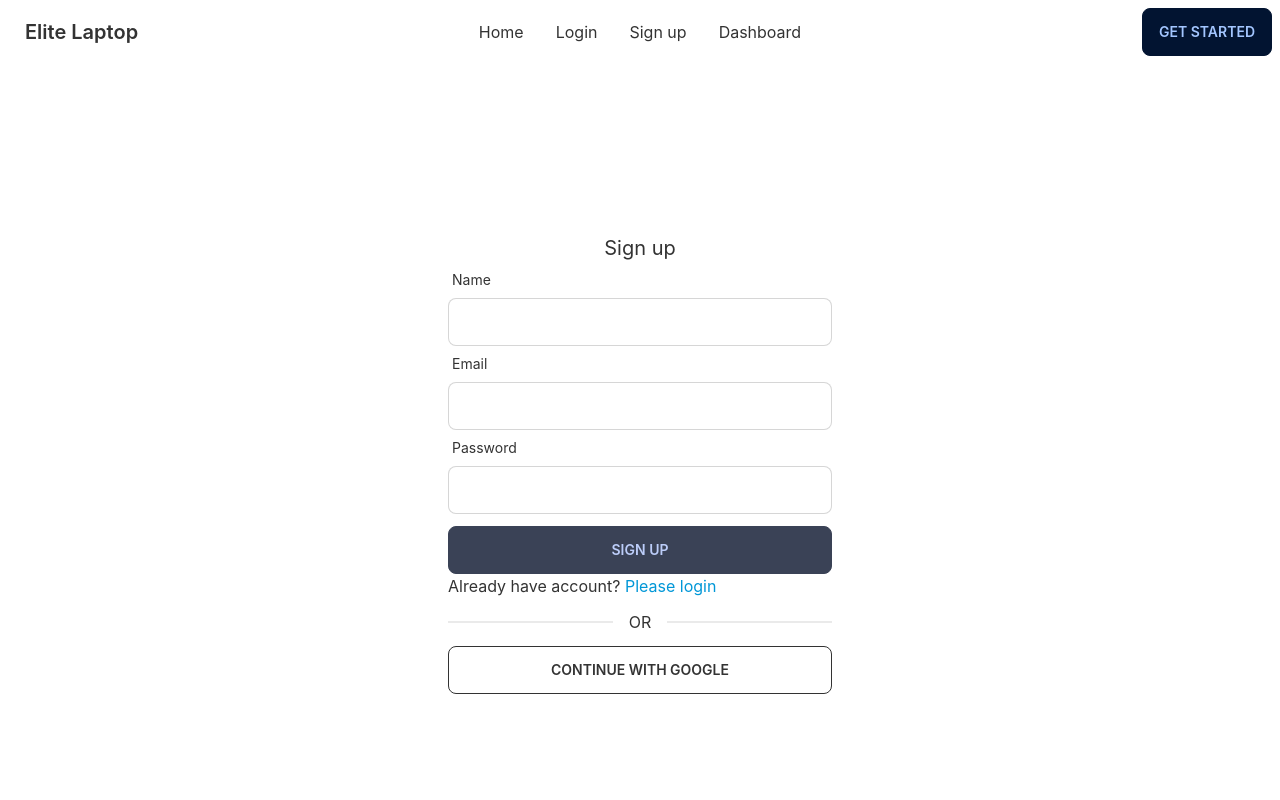
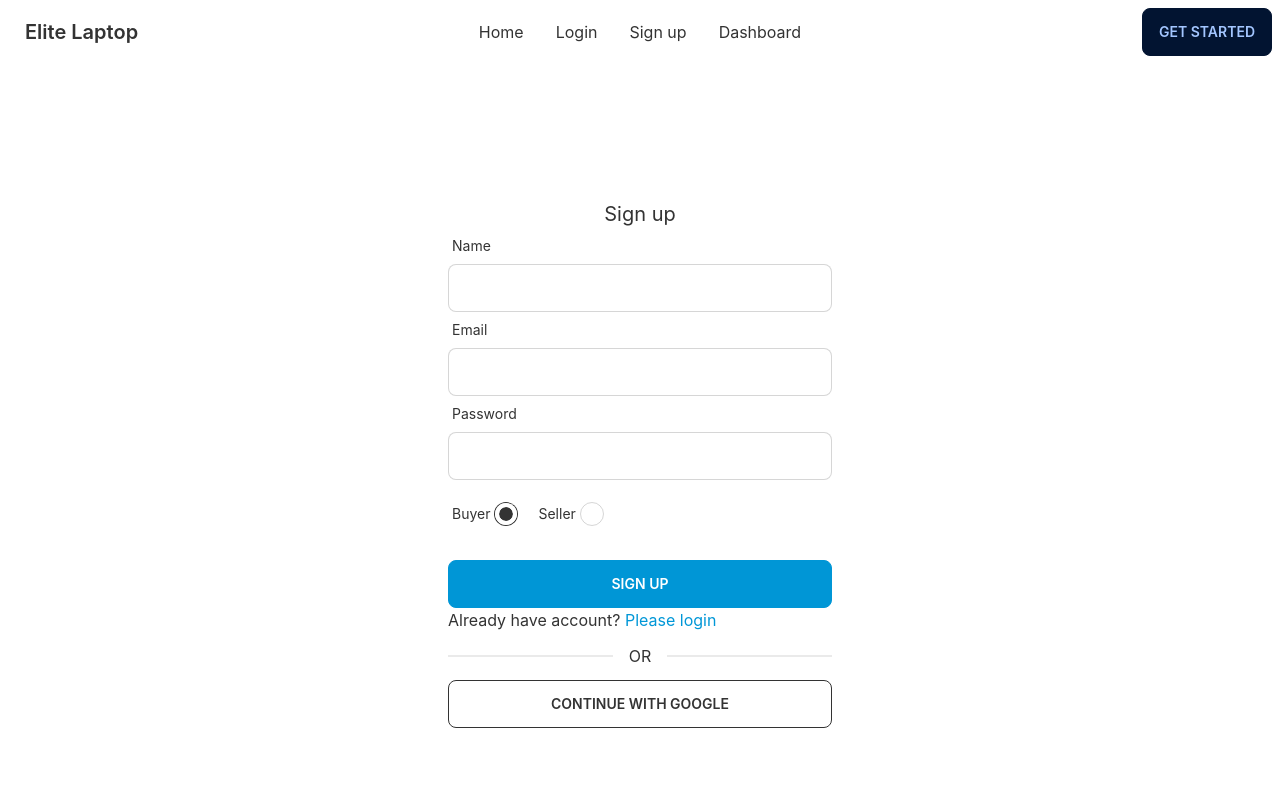
Before and after one commit to mahbub1626/elite-laptop-client, a React (Create React App) app: page /signup in a window 1280 px wide. Shown: the top 800 px of the page. Built offline with nearby package versions, Linux system fonts and the light colour scheme; no server answers.

Commit message:
user singup and post in database

```diff
--- a/src/Pages/LogIn/SignUp.js
+++ b/src/Pages/LogIn/SignUp.js
@@ -1,19 +1,17 @@
 import React, { useContext, useState } from 'react';
 import { useForm } from 'react-hook-form';
 import toast from 'react-hot-toast';
-import { Link } from 'react-router-dom';
+import { Link, useNavigate } from 'react-router-dom';
 import { AuthContext } from '../../contexts/AuthProvider';
 
 const SignUp = () => {
     const { register, formState: { errors }, handleSubmit } = useForm();
     const { createUser, updateUser } = useContext(AuthContext);
-    // const [signUpError, setSignUpError] = useState('');
-    const [createdUserEmail, setCreateUserEmail] = useState('')
 
 
 
     const handleSignUp = (data) => {
-        // console.log(data)
+        console.log(data)
         createUser(data.email, data.password)
             .then(result => {
                 const user = result.user;
@@ -25,12 +23,36 @@ const SignUp = () => {
                 updateUser(userInfo)
                     .then(() => {
                         // navigate('/');
-
+                        saveUser(data.name, data.email, data.userType)
                     })
                     .catch(error => console.error(error))
             })
             .catch(error => console.error(error))
     }
+
+    // user data create db
+    const saveUser = (name, email, userType) => {
+        const user = {
+            name,
+            email,
+            userType
+        };
+        console.log(user)
+        fetch('http://localhost:5000/users', {
+            method: 'POST',
+            headers: {
+                'content-type': 'application/json'
+            },
+            body: JSON.stringify(user)
+        })
+            .then(res => res.json())
+            .then(data => {
+                console.log(data)
+
+            })
+    }
+
+
 
 
     return (
@@ -61,12 +83,23 @@ const SignUp = () => {
                         })} className="input input-bordered w-full " />
                         {errors.password && <p className='text-red-500'>{errors.password?.message}</p>}
                     </div>
-                    <input className='btn btn-accent w-full mt-3' value='Sign up' type="submit" />
+                    <div className="flex my-4 items-center">
+                        <label className="label"><span className="label-text ">Buyer</span></label>
+                        <input type="radio"
+                            {...register('userType')}
+                            value='buyer' className="radio mr-4" checked />
+                        <label className="label"><span className="label-text ">Seller</span></label>
+                        <input type="radio"
+                            {...register('userType',)}
+                            value='seller' className="radio " />
+                    </div>
+
+                    <input className='btn btn-primary w-full mt-3 text-white' value='Sign up' type="submit" />
                     {/* {signUpError && <p className='text-red-500'>{signUpError}</p>} */}
                 </form>
                 <p>Already have account? <Link className='text-secondary' to='/login'>Please login</Link></p>
                 <div className="divider">OR</div>
-                <button className='btn btn-outline w-full'>CONTINUE WITH GOOGLE</button>
+                <button className='btn btn-outline hover:btn-secondary w-full'>CONTINUE WITH GOOGLE</button>
             </div>
         </div>
     );
```
